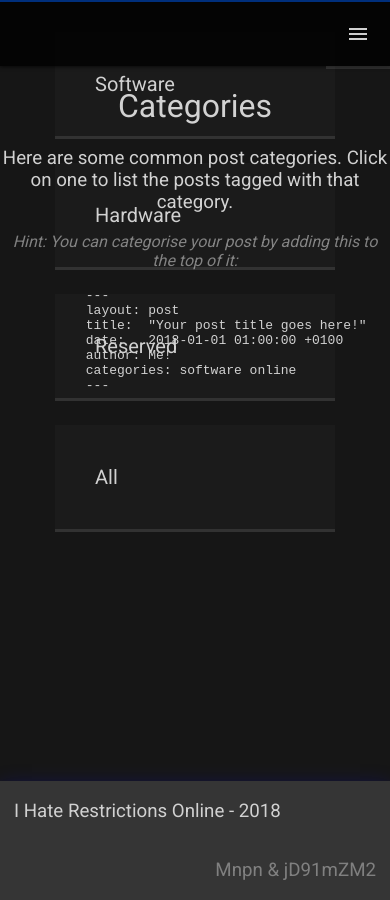
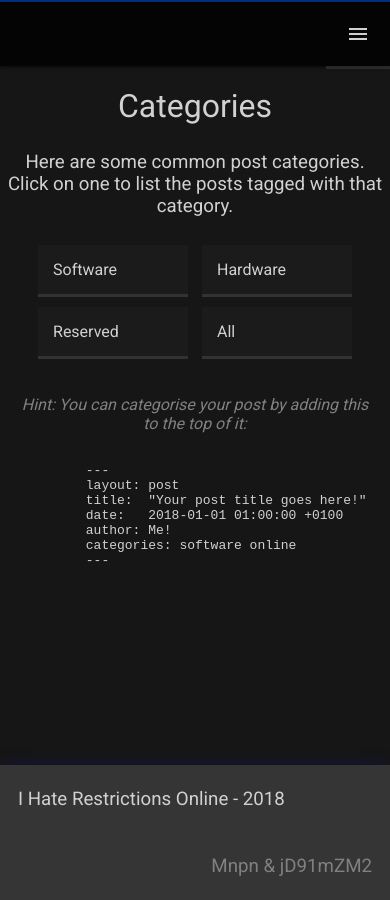
Before and after one commit to jaka2015/I-Hate-Restrictions-Online, a Jekyll site: the page built from categories.html, in a window 390 px wide. Built offline with Jekyll 4.4.1, drawn with Linux system fonts in a browser that asks for light colours.

Commit message:
Categories mobile optimised

```diff
--- a/categories.html
+++ b/categories.html
@@ -3,12 +3,12 @@ layout: default
 ---
 <h1>Categories</h1>
 <h3>Here are some common post categories. Click on one to list the posts tagged with that category.</h3>
-<nav class="categories">
+<div class="categories">
 	<a href="/categories/software">Software</a>
 	<a href="/categories/hardware">Hardware</a>
 	<a href="/categories/x">Reserved</a>
 	<a href="/categories/all">All</a>
-</nav>
+</div>
 
 <h4 class="mid grey"><i>Hint: You can categorise your post by adding this to the top of it:</i></h4>
 <div class="highlight">
--- a/style.css
+++ b/style.css
@@ -195,8 +195,27 @@ footer {
 		display: flex;
 		vertical-align: middle;
 		margin: auto;
-		width: 200px;
+		width: 100px;
 		margin-top: 12px;
+	}
+	.categories a {
+		display: inline-flex;
+		width: 120px;
+		margin: 5px;
+		padding: 15px;
+		border-bottom: 3px solid rgba(255, 255, 255, 0.1);
+		color: inherit;
+		transition: background .2s ease-in-out, box-shadow .4s, color .6s, border-bottom 2s;
+	}
+	.categories a:hover {
+		background: rgba(255, 255, 255, 0.1);
+		box-shadow: inset 0 0 1px rgba(255, 255, 255, 0.6);
+	}
+	h2, h3, h4, h5 {
+		padding: 12px;
+	}
+	footer h2, h3 {
+		padding: 4px;
 	}
 }
 
```
